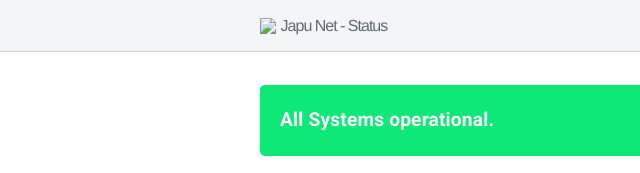
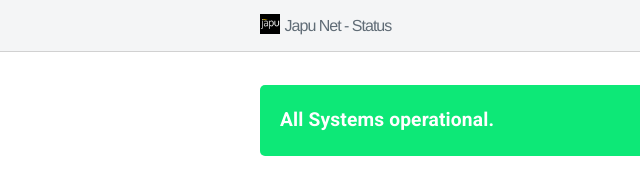
Before and after one commit to 2aces/japunetstatus, a plain HTML site: page index.html in a window 1280 px wide. Shown: the top 173 px of the page, 0-640 px from the left. Drawn offline with nearby package versions, Linux system fonts and the light colour scheme; no server answers.

Commit message:
update index

```diff
--- a/index.html
+++ b/index.html
@@ -9,7 +9,7 @@
 		<link rel="stylesheet" href="milligram.min.css">
 		<link rel="stylesheet" href="style.css">
 
-		<link rel="icon" href="favicon.png">
+		<link rel="icon" href="favicon-16x16.png">
 		<link rel="prefetch" type="application/l10n" href="translations.ini" />
 	</head>
 	<body>
@@ -21,7 +21,7 @@
 
 					<a class="navigation-title" href="https://www.superlumina.com.br">
 
-						<img class="img" src="logo.png" height="30">
+						<img class="img" src="japu-logo-branco-256x256-0.1.0.png" height="30">
 						<h1 class="title">Japu Net - Status</h1>
 					</a>
 
```
